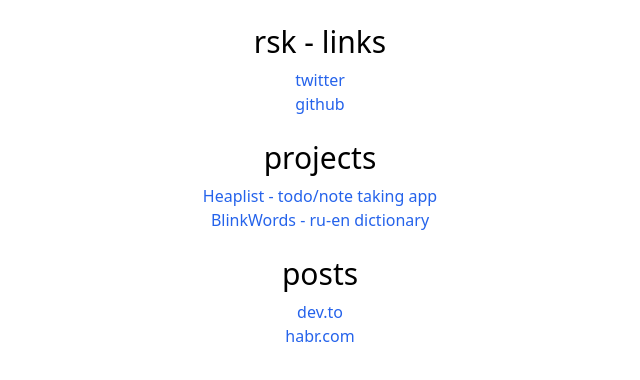
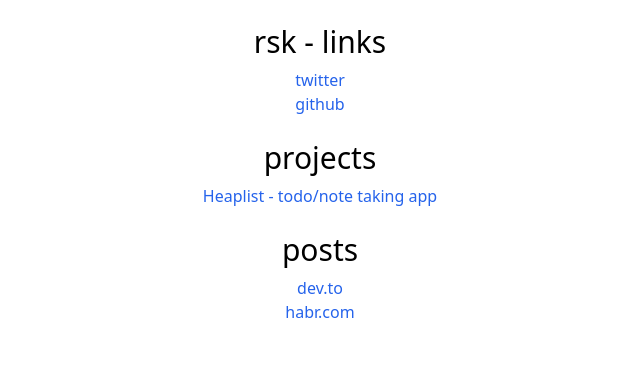
Before and after one commit to rsk700/rsk.me, a website: page index.html in a window 1280 px wide. Shown: the whole page, without its empty margins (320-960 px from the left). Drawn offline with Linux system fonts and the light colour scheme.

Commit message:
remove dictionary link

```diff
--- a/index.html
+++ b/index.html
@@ -23,7 +23,6 @@
     </div>
     <div>
       <div><a href="https://heaplist.app/">Heaplist - todo/note taking app</a></div>
-      <div><a href="https://blinkwords.rsklab.com/">BlinkWords - ru-en dictionary</a></div>
     </div>
     <div>
       <h1>posts</h1>
```
